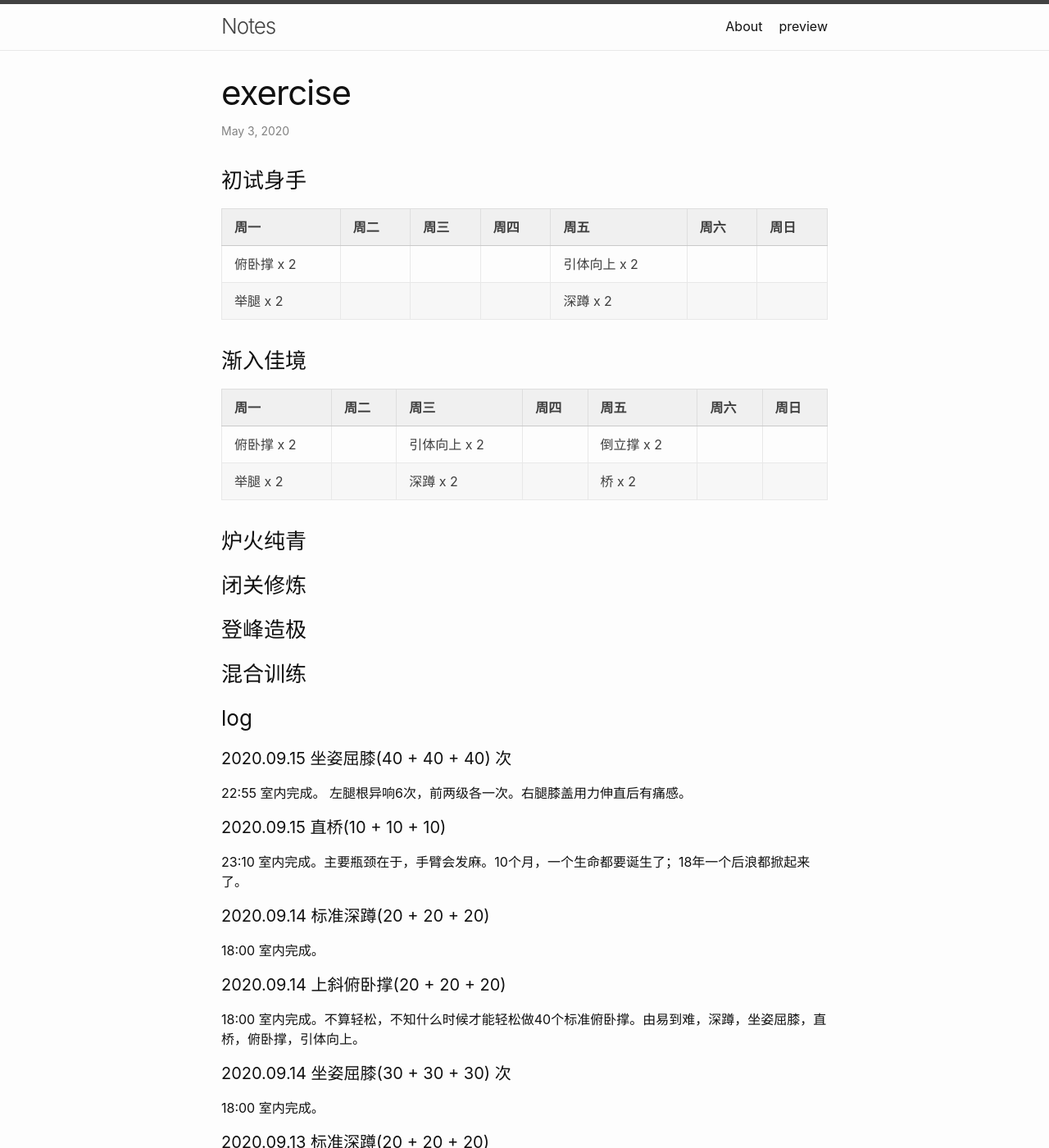
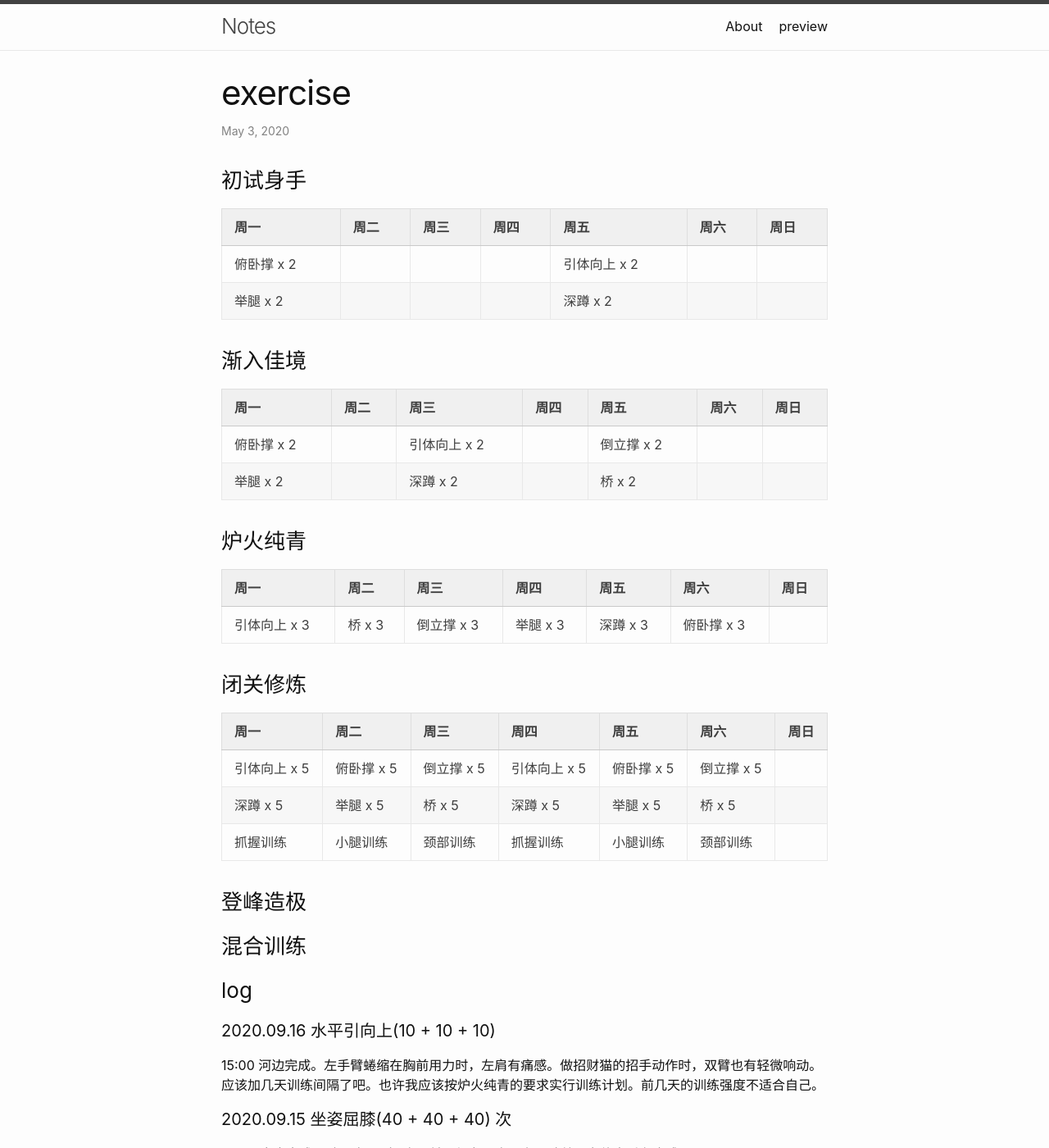
Before and after one commit to wangtiga/wangtiga.github.io, a Jekyll site: the page built from _previews/exercise.md, in a window 1280 px wide and 1400 px high. Shown: the whole window at 82% size. Built offline with Jekyll 4.4.1, drawn with Linux system fonts in a browser that asks for light colours.

Commit message:
updated from notep

```diff
--- a/_previews/exercise.md
+++ b/_previews/exercise.md
@@ -23,12 +23,34 @@ tags:   todo
 
 
 ### 炉火纯青
+
+周一         | 周二    | 周三        | 周四      | 周五      | 周六       | 周日 |
+------------ | ------- | ----------- | --------- | --------- | ---------- | ---- |
+引体向上 x 3 | 桥 x 3  | 倒立撑 x 3  | 举腿 x 3  | 深蹲 x 3  | 俯卧撑 x 3 |      |
+
+
+
+
 ### 闭关修炼
+
+周一         | 周二       | 周三        | 周四         | 周五       | 周六       | 周日 |
+------------ | ---------- | ----------- | ------------ | ---------- | ---------- | ---- |
+引体向上 x 5 | 俯卧撑 x 5 | 倒立撑 x 5  | 引体向上 x 5 | 俯卧撑 x 5 | 倒立撑 x 5 |      |
+深蹲     x 5 | 举腿   x 5 | 桥     x 5  | 深蹲     x 5 | 举腿   x 5 | 桥     x 5 |      |
+抓握训练     | 小腿训练   | 颈部训练    | 抓握训练     | 小腿训练   | 颈部训练   |      |
+
+
 ### 登峰造极
 ### 混合训练
 
 
 ### log
+
+
+#### 2020.09.16 水平引向上(10 + 10 + 10)
+
+15:00 河边完成。左手臂蜷缩在胸前用力时，左肩有痛感。做招财猫的招手动作时，双臂也有轻微响动。应该加几天训练间隔了吧。也许我应该按炉火纯青的要求实行训练计划。前几天的训练强度不适合自己。
+
 
 
 #### 2020.09.15 坐姿屈膝(40 + 40 + 40) 次
```
Also changed, not shown: _previews/rfc5389_stun.md (+43 -1 lines).
